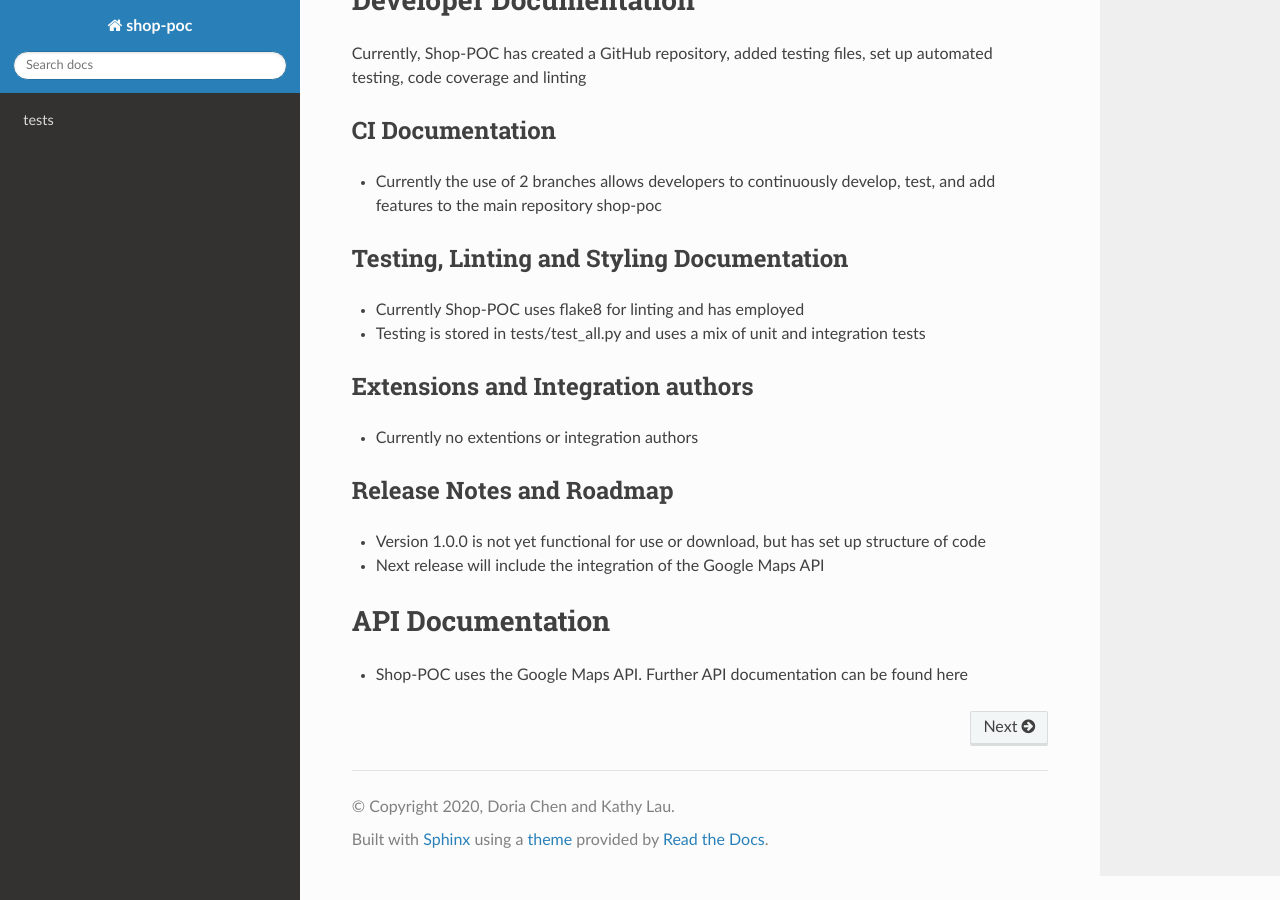
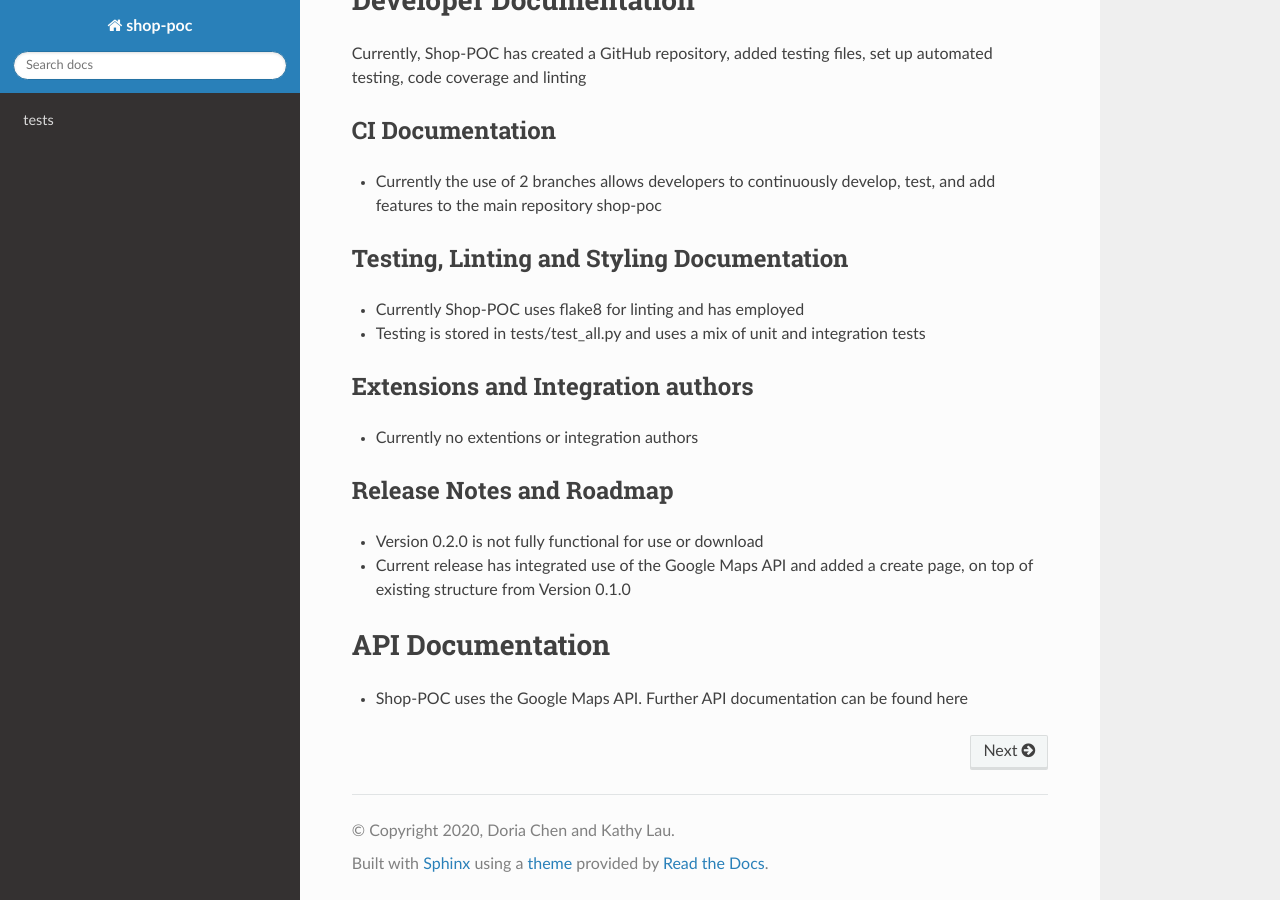
Before and after one commit to KathyLau/shop-poc, a Sphinx documentation site: the page built from docs/index.md, in a window 1280 px wide and 900 px high, scrolled down 1464 px. Built offline with Sphinx 7.4.7 and the Read the Docs theme 2.0.0, drawn with Linux system fonts in a browser that asks for light colours.

Commit message:
Update index.md

```diff
--- a/docs/index.md
+++ b/docs/index.md
@@ -40,8 +40,8 @@ Currently, Shop-POC has created a GitHub repository, added testing files, set up
 ## Extensions and Integration authors
 - Currently no extentions or integration authors
 ## Release Notes and Roadmap
-- Version 1.0.0 is not yet functional for use or download, but has set up structure of code
-- Next release will include the integration of the Google Maps API
+- Version 0.2.0 is not fully functional for use or download
+- Current release has integrated use of the Google Maps API and added a create page, on top of existing structure from Version 0.1.0
 # API Documentation
 - Shop-POC uses the Google Maps API. Further API documentation can be found here
 
```
